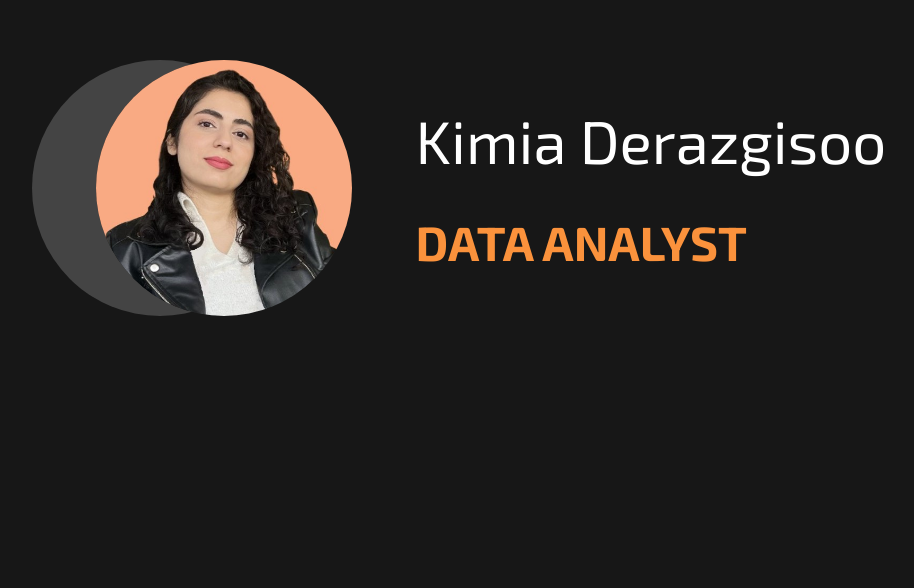
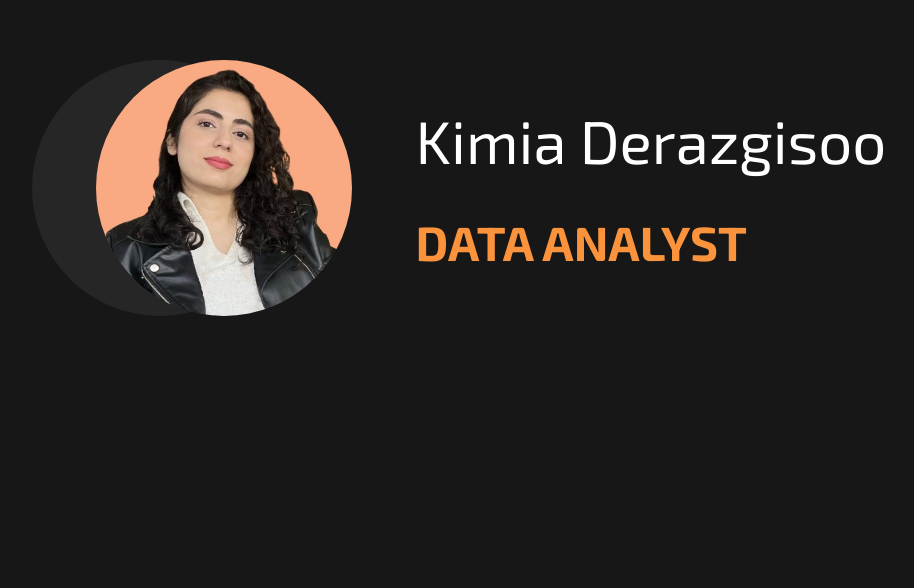
Before and after one commit to kimiaderazgisoo/kimiaderazgisoo.github.io, a React (Vite) app: page / in a window 1280 px wide. Shown: the part 212-800 px from the top of the page, without its empty margins (181-1095 px from the left). Built offline with nearby package versions, Linux system fonts and the light colour scheme.

Commit message:
feat: update branding image shadow color

```diff
--- a/src/components/branding.tsx
+++ b/src/components/branding.tsx
@@ -3,7 +3,7 @@ function Branding() {
 		<div className="flex min-h-svh flex-col items-center justify-center gap-16 sm:flex-row">
 			<div className="ms-12 flex size-44 items-center justify-center md:ms-16 md:size-56 lg:size-64">
 				<img
-					className="rounded-full shadow-[-48px_0_0_0_#444] md:shadow-[-64px_0_0_0_#444]"
+					className="rounded-full shadow-[-48px_0_0_0_#262626] md:shadow-[-64px_0_0_0_#262626]"
 					src="/photo.jpg"
 				/>
 			</div>
```
